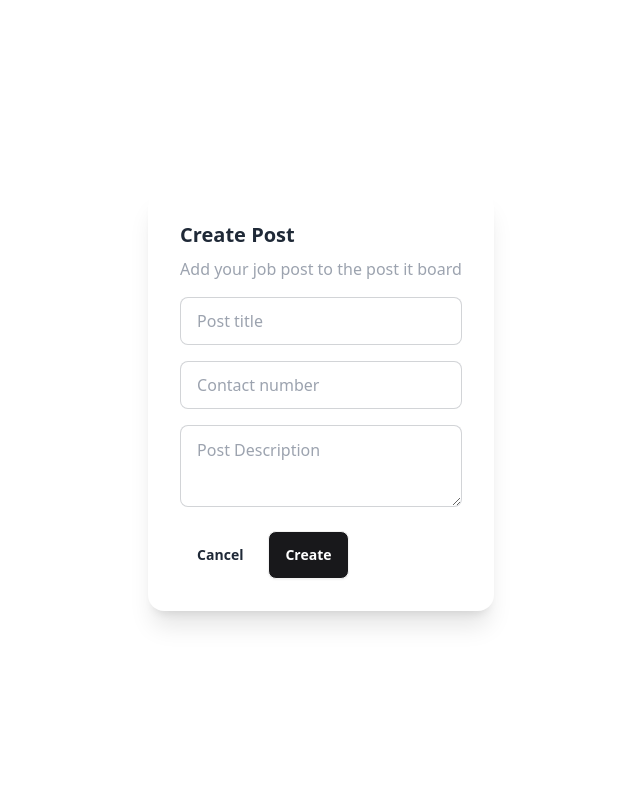
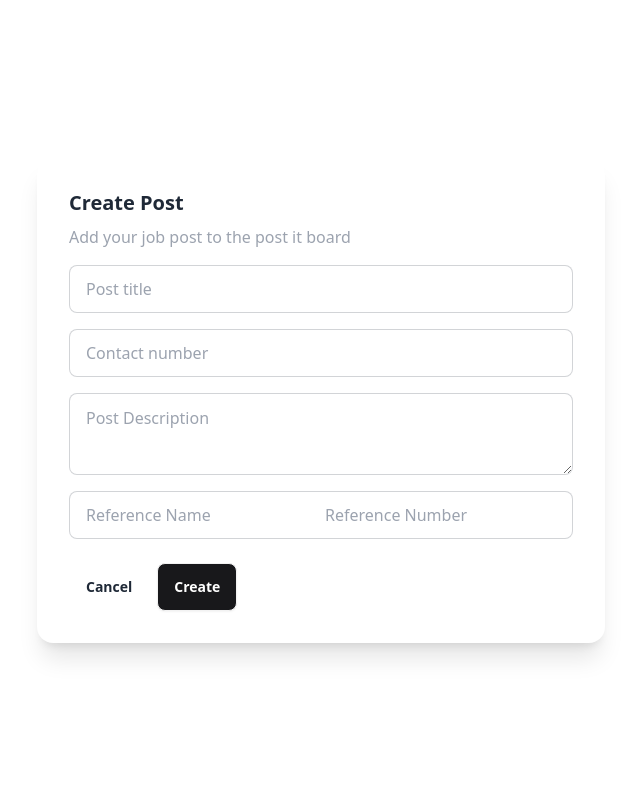
Before and after one commit to lucaliebenberg/post-it, a Django app: template templates/create_jobpost.html in a window 1280 px wide. Shown: the whole page, without its empty margins (319-959 px from the left). Run offline with Django 5.2, Linux system fonts and the light colour scheme; the template is opened without the code that fills it, so the values that code supplies are empty; parts of the project's set-up code (start-up, migrations or seed data) failed here and were passed over; some libraries are stand-ins or nearby versions.

Commit message:
feat: add create reference API + template action btn

```diff
--- a/jobposts/urls.py
+++ b/jobposts/urls.py
@@ -3,13 +3,15 @@ from django.urls import path
 from jobposts.views import (
     CreateJobPost,
     DetailView,
-    DeleteJobPost
+    DeleteJobPost,
+    CreateReference
 )
 
 app_name = "jobposts"
 
 urlpatterns = [
     path('create/', CreateJobPost.as_view(), name="create_jobpost"),
+    path('reference/', CreateReference.as_view(), name="create_reference"),
     path('delete/<int:pk>/', DeleteJobPost.as_view(), name="delete_jobpost"),
     path('detail/<int:pk>/', DetailView.as_view(), name="detail_jobpost"),
 ]
--- a/postms/urls.py
+++ b/postms/urls.py
@@ -6,7 +6,6 @@ from accounts.views import (
     CustomRegisterView,
     CustomLoginView,
     CustomLogoutView,
-    CustomResetPasswordView
 )
 
 # ERROR HANDLERS
--- a/templates/create_jobpost.html
+++ b/templates/create_jobpost.html
@@ -39,6 +39,11 @@
 
                             <textarea class="textarea textarea-bordered text-[1rem]" id='description' name='description' placeholder="Post Description"></textarea>
 
+                            <label class="input input-bordered flex items-center gap-2">
+                                <input type="text" id='name' name='name' class="grow" placeholder="Reference Name" />
+                                <input type="text" id='ref_number' name='ref_number' class="grow" placeholder="Reference Number" />
+                            </label>
+
                         </div>
 
                         <div class="card-actions justify-start mt-4">
```
Also changed, not shown: jobposts/views.py (+12 -8 lines).
